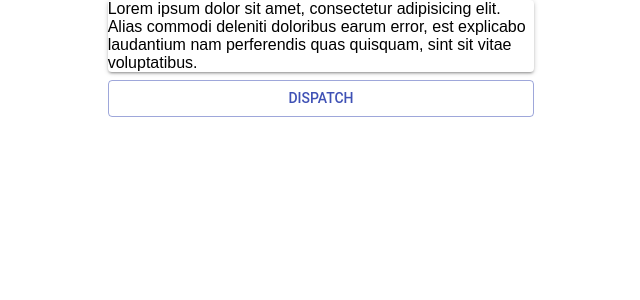
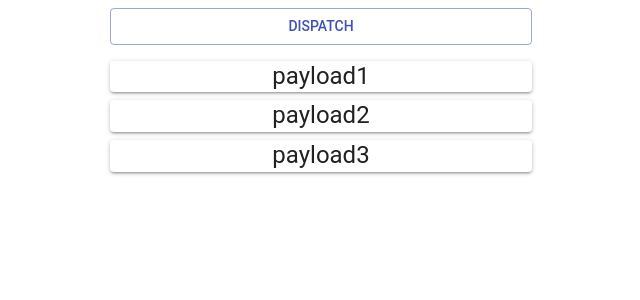
Before and after one commit to girz298/react_typescript_todo_list, a React (Create React App) app: page / in a window 1280 px wide. Both pictures are taken after a click on the button "DISPATCH". Shown: the top 300 px of the page, without its empty margins (319-959 px from the left). Built offline with nearby package versions, Linux system fonts and the light colour scheme.

Commit message:
Add base reducers.

```diff
--- /dev/null
+++ b/src/components/ProjectsList.tsx
@@ -0,0 +1,51 @@
+import * as React from 'react';
+
+import {Grid, Paper, Typography, WithStyles, withStyles} from "@material-ui/core";
+import { connect } from 'react-redux'
+import {Dispatch} from "redux";
+
+
+const styles = (theme: any) => ({
+    input: {
+        display: 'none',
+    },
+    paddingTop: {
+        marginTop: theme.spacing.unit,
+    },
+});
+
+class ProjectsList extends React.Component<{
+    dispatch: Dispatch;
+    projects?: [];
+} & WithStyles> {
+
+    public render() {
+        console.log('PROJECTS: ', this.props.projects);
+        return (
+            <Grid container={true} className={this.props.classes.paddingTop}>
+                <Grid item={true} xs={12}>
+                    {this.props.projects && this.props.projects.map((el: IProject, id)=>{
+                        return (
+                            <Paper key={id} className={this.props.classes.paddingTop}>
+                                <Typography variant={"h5"} align={"center"}>
+                                    {el.name}
+                                </Typography>
+                            </Paper>
+                        );
+                    })}
+                </Grid>
+            </Grid>
+        );
+    }
+}
+
+export default connect((state: IState) => {
+    console.log('STATE: ', state);
+    return {
+        projects: state.projects
+    };
+}, (dispatch) => {
+    return {
+        dispatch,
+    };
+})(withStyles(styles)(ProjectsList));
--- a/src/components/Root.tsx
+++ b/src/components/Root.tsx
@@ -1,8 +1,9 @@
 import * as React from 'react';
 
-import {Button, Grid, Paper, WithStyles, withStyles} from "@material-ui/core";
+import {Button, Grid, WithStyles, withStyles} from "@material-ui/core";
 import { connect } from 'react-redux'
 import {Dispatch} from "redux";
+import ProjectsList from "./ProjectsList";
 
 
 const styles = (theme: any) => ({
@@ -20,15 +21,9 @@ class Root extends React.Component<{
 
     public render() {
         return (
-            <Grid container={true}>
+            <Grid container={true} spacing={8}>
                 <Grid item={true} xs={4} />
                 <Grid item={true} xs={4}>
-                    <Paper>
-                        Lorem ipsum dolor sit amet, consectetur adipisicing elit. Alias commodi
-                        deleniti doloribus earum error, est explicabo laudantium nam perferendis quas quisquam,
-                        sint sit vitae voluptatibus.
-                    </Paper>
-
                     <Button
                         onClick={this.draw}
                         fullWidth={true}
@@ -38,7 +33,7 @@ class Root extends React.Component<{
                     >
                         Dispatch
                     </Button>
-
+                    <ProjectsList />
                 </Grid>
                 <Grid item={true} xs={4} />
             </Grid>
@@ -47,7 +42,11 @@ class Root extends React.Component<{
 
     private draw = () => {
         this.props.dispatch({
-            payload: [],
+            payload: [
+                {name: 'payload1'},
+                {name: 'payload2'},
+                {name: 'payload3'}
+            ],
             type: 'great'
         });
     }
--- /dev/null
+++ b/src/store/interfaces/project.ts
@@ -0,0 +1,3 @@
+interface IProject {
+    name: string
+}
--- /dev/null
+++ b/src/store/interfaces/state.ts
@@ -0,0 +1,3 @@
+interface IState {
+    projects?: [];
+}
--- a/src/store/todo/projects.ts
+++ b/src/store/todo/projects.ts
@@ -3,15 +3,18 @@ const defaultAction: IAction = {
     type: 'default'
 };
 
-export default function reduce( initialState= {},action: IAction = defaultAction) {
+const initState: IProject[] = [];
+
+export default function reduce( state: IProject[] = initState, action: IAction = defaultAction) {
     switch (action.type) {
         case 'great':
+            const newState = [...state, ...action.payload];
             console.log('GREAT ACTION WORKED');
-            return initialState;
+            return newState;
         case 'default':
             console.log('Default ACTION WORKED');
-            return initialState;
+            return state;
     }
 
-    return initialState;
+    return state;
 }
```
